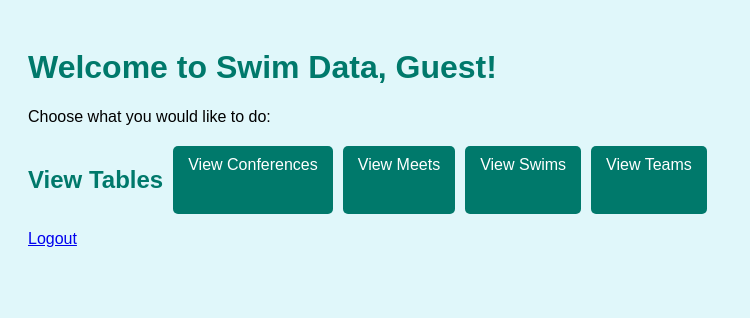
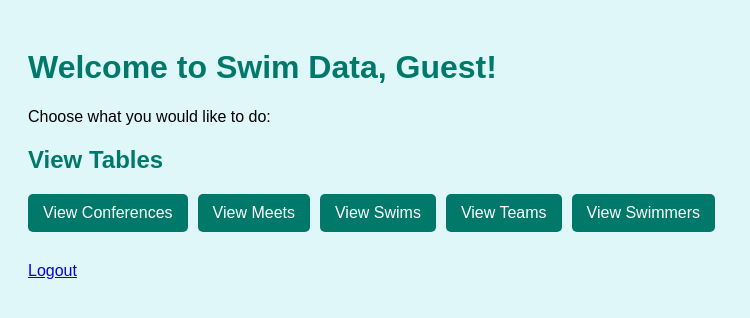
Before and after one commit to ncorcoran771/COSC386-SwimDB, a PHP site: page /home.php in a window 1280 px wide. Shown: the top 318 px of the page, without its empty margins (0-750 px from the left). Run offline with PHP 8.4, Linux system fonts and the light colour scheme.

Commit message:
Update home.php

```diff
--- a/home.php
+++ b/home.php
@@ -30,7 +30,8 @@ $role = $_SESSION['userData']['type'] ?? 'guest'; // guest, user, or admin
             display: flex;
             flex-wrap: wrap;
             gap: 10px;
-            margin-top: 20px;
+            margin-top: 10px;
+            margin-bottom: 30px;
         }
         .nav a {
             padding: 10px 15px;
@@ -49,18 +50,19 @@ $role = $_SESSION['userData']['type'] ?? 'guest'; // guest, user, or admin
     <p>Choose what you would like to do:</p>
 
     <?php if ($role === 'user'): ?>
+        <h2>User Options</h2>
         <div class="nav">
-            <h2>User Options</h2>
             <a href="view_conferences.php">View Conferences</a>
             <a href="view_meets.php">View Meets</a>
             <a href="view_swims.php">View Swims</a>
             <a href="view_teams.php">View Teams</a>
+            <a href="view_swimmers.php">View Swimmers</a>
         </div>
     <?php endif; ?>
 
     <?php if ($role === 'admin'): ?>
+        <h2>Administrator Tools</h2>
         <div class="nav">
-            <h2>Administrator Tools</h2>
             <!-- Admin user management -->
             <a href="insert_user.php">Insert User</a>
             <a href="delete_user.php">Delete User</a>
@@ -77,24 +79,28 @@ $role = $_SESSION['userData']['type'] ?? 'guest'; // guest, user, or admin
             <a href="delete_swim.php">Delete Swim</a>
             <a href="insert_team.php">Insert Team</a>
             <a href="delete_team.php">Delete Team</a>
+            <a href="insert_swimmer.php">Insert Swimmer</a>
+            <a href="delete_swimmer.php">Delete Swimmer</a>
         </div>
 
+        <h2>View Tables</h2>
         <div class="nav">
-            <h2>View Tables</h2>
             <a href="view_conferences.php">View Conferences</a>
             <a href="view_meets.php">View Meets</a>
             <a href="view_swims.php">View Swims</a>
             <a href="view_teams.php">View Teams</a>
+            <a href="view_swimmers.php">View Swimmers</a>
         </div>
     <?php endif; ?>
 
     <?php if ($role === 'guest'): ?>
+        <h2>View Tables</h2>
         <div class="nav">
-            <h2>View Tables</h2>
             <a href="view_conferences.php">View Conferences</a>
             <a href="view_meets.php">View Meets</a>
             <a href="view_swims.php">View Swims</a>
             <a href="view_teams.php">View Teams</a>
+            <a href="view_swimmers.php">View Swimmers</a>
         </div>
     <?php endif; ?>
 
```
